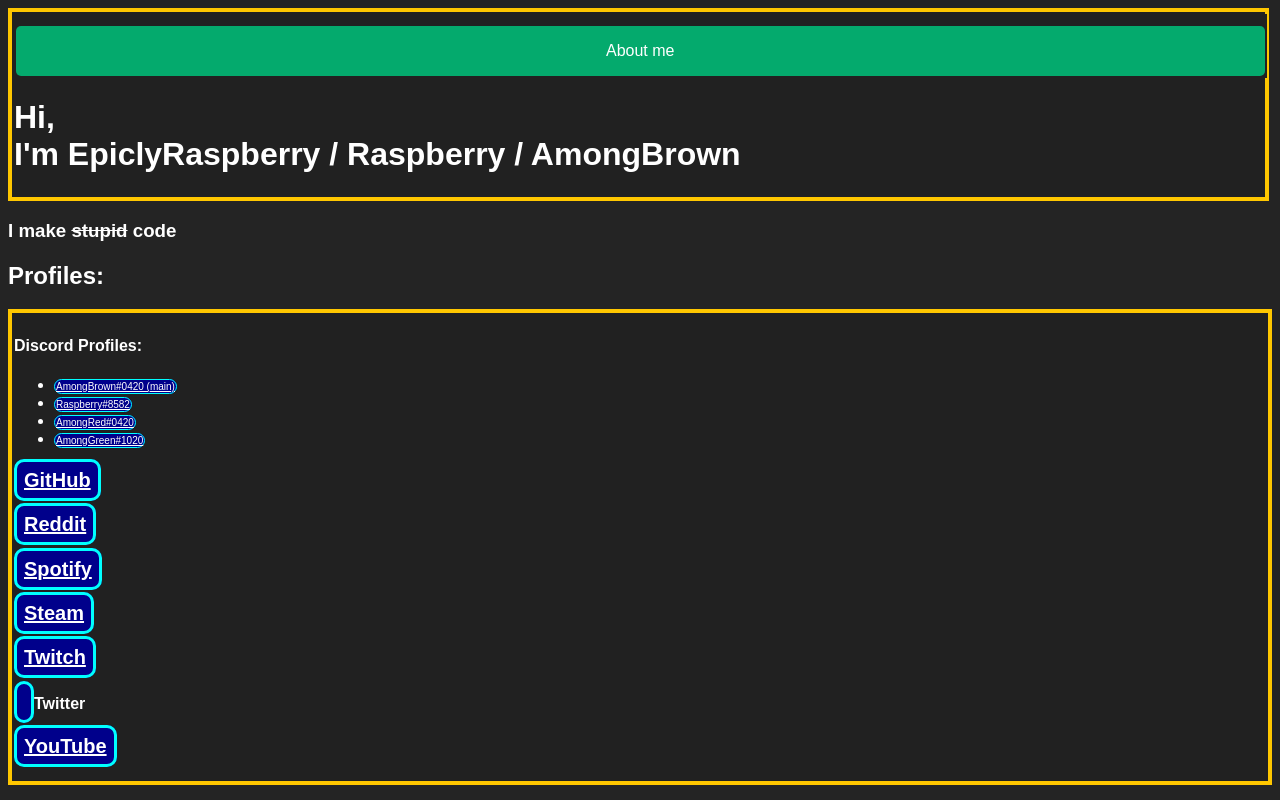
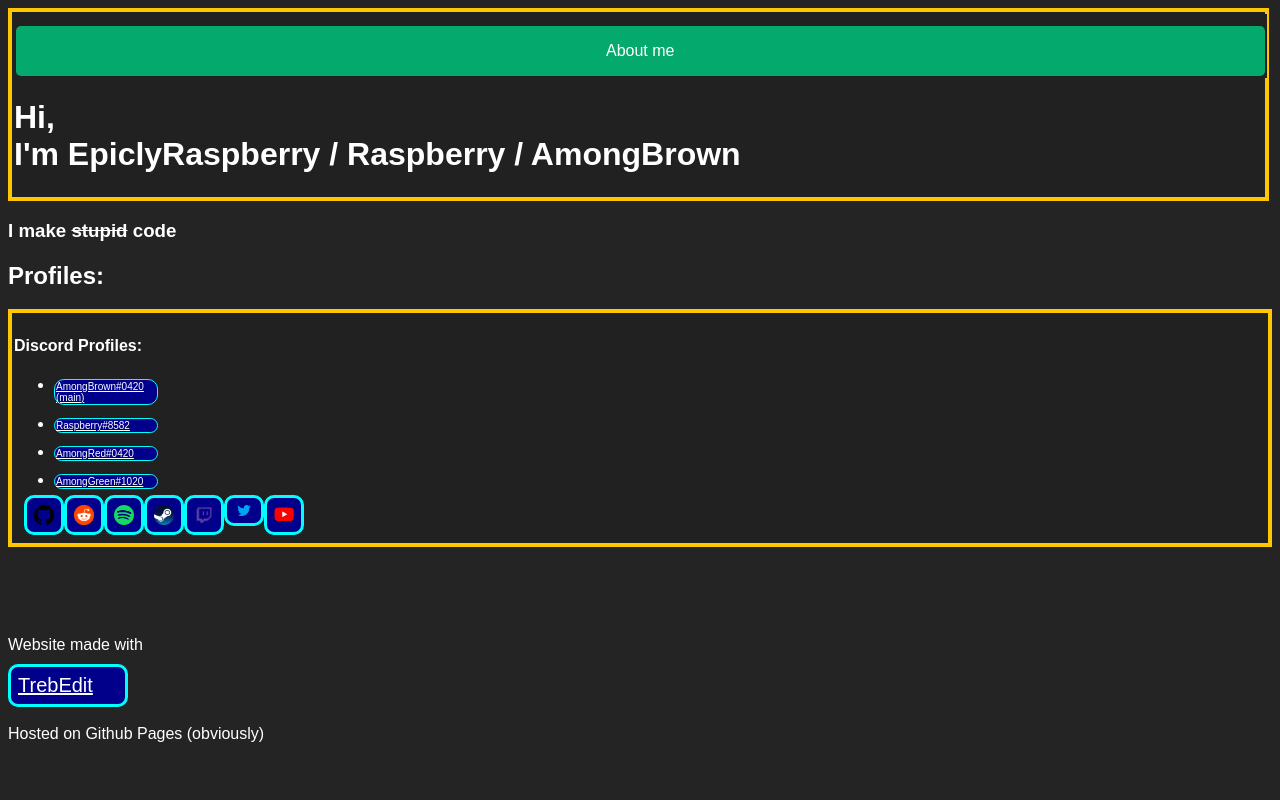
Before and after one commit to EpiclyRaspberry/epiclyraspberry.github.io, a plain HTML site: page about.html in a window 1280 px wide. Drawn offline with Linux system fonts and the light colour scheme; a web font is replaced by a local one.

Commit message:
Add files via upload

```diff
--- a/about.html
+++ b/about.html
@@ -36,14 +36,17 @@
                     <a class="inline-links"href="https://discord.com/users/835503240090353675">AmongGreen#1020</a>
                 </li>
             </ul>
-            <h4><a  href="https://github.com/EpiclyRaspberry">GitHub</a></h4>
-            <h4><a href="https://www.reddit.com/u/EpiclyRasp26-9420">Reddit</a></h4>
-            <h4><a href="https://open.spotify.com/user/312hpdnrqxf2bq3add5wmi6awgky">Spotify</a></h4>
-            <h4><a href="https://steamcommunity.com/profiles/76561199219427906">Steam</a></h4>
-            <h4><a href="https://www.twitch.tv/epiclyraspberry">Twitch</a></h4>
-            <h4><a href="https://twitter.com/EpiclyRaspberry?t=b04lU7dKbXM9H1MLUzg4Qw&s=09"></a>Twitter</h4>
-            <h4><a href="https://youtube.com/channel/UCkZdKC34cNHHnJn9NIQ4pRQ">YouTube</a></h4>
-
+            <ul id="profile">
+            <li class="horiz"><a  href="https://github.com/EpiclyRaspberry"><img class="img"src="img/gh.png" alt=""></a></li>
+            <li class="horiz"><a href="https://www.reddit.com/u/EpiclyRasp26-9420"><img class="img"src="img/reddit.png" alt=""></a></li>
+            <li class="horiz"><a href="https://open.spotify.com/user/312hpdnrqxf2bq3add5wmi6awgky"><img class="img"src="img/spotify.png" alt=""></a></li>
+            <li class="horiz"><a href="https://steamcommunity.com/profiles/76561199219427906"><img class="img"src="img/steam.png" alt=""></a></li>
+            <li class="horiz"><a href="https://www.twitch.tv/epiclyraspberry"><img class="img" src="img/twitch.png" alt=""></a></li>
+            <li class="horiz"><a href="https://twitter.com/EpiclyRaspberry?t=b04lU7dKbXM9H1MLUzg4Qw&s=09"><img class="img"src="img/bird.png" alt="bird"></a></li>
+            <li class="horiz"><a href="https://youtube.com/channel/UCkZdKC34cNHHnJn9NIQ4pRQ"><img class="img"src="img/yt.png" alt="yt"></a></li>
+            </ul>
+            <br>
+            <br>
 
 
 
@@ -53,6 +56,11 @@
 
 
         </div>
+        <h1>ㅤ</h1>
+        <footer>
+            Website made with <a href="https://play.google.com/store/apps/details?id=com.teejay.trebedit">TrebEdit</a><br>
+            Hosted on Github Pages (obviously)
+        </footer>
 
     </body>
 </html>
--- a/main.css
+++ b/main.css
@@ -10,6 +10,9 @@
 
             }
             a {
+                max-width: 100px;
+
+                display: block;
                 background: darkblue;
                 color: white;
                 margin-top: 10px;
@@ -53,6 +56,28 @@
             }
 .inline{
     display: inline;
+}
+ul.profile{
+    align-content: center;
+    list-style-type: none;
+    overflow: hidden;
+}
+.horiz{
+display: inline;
+position: relative;
+top:-20px;
+right:30px;
+    margin-top: px;
+    float: left;
+}
+.img {
+    display: block;
+
+    width: 20px;
+
+
+
+    /*ackground: #8098ff;*/
 }
 /* Dropdown Button */
 
```
